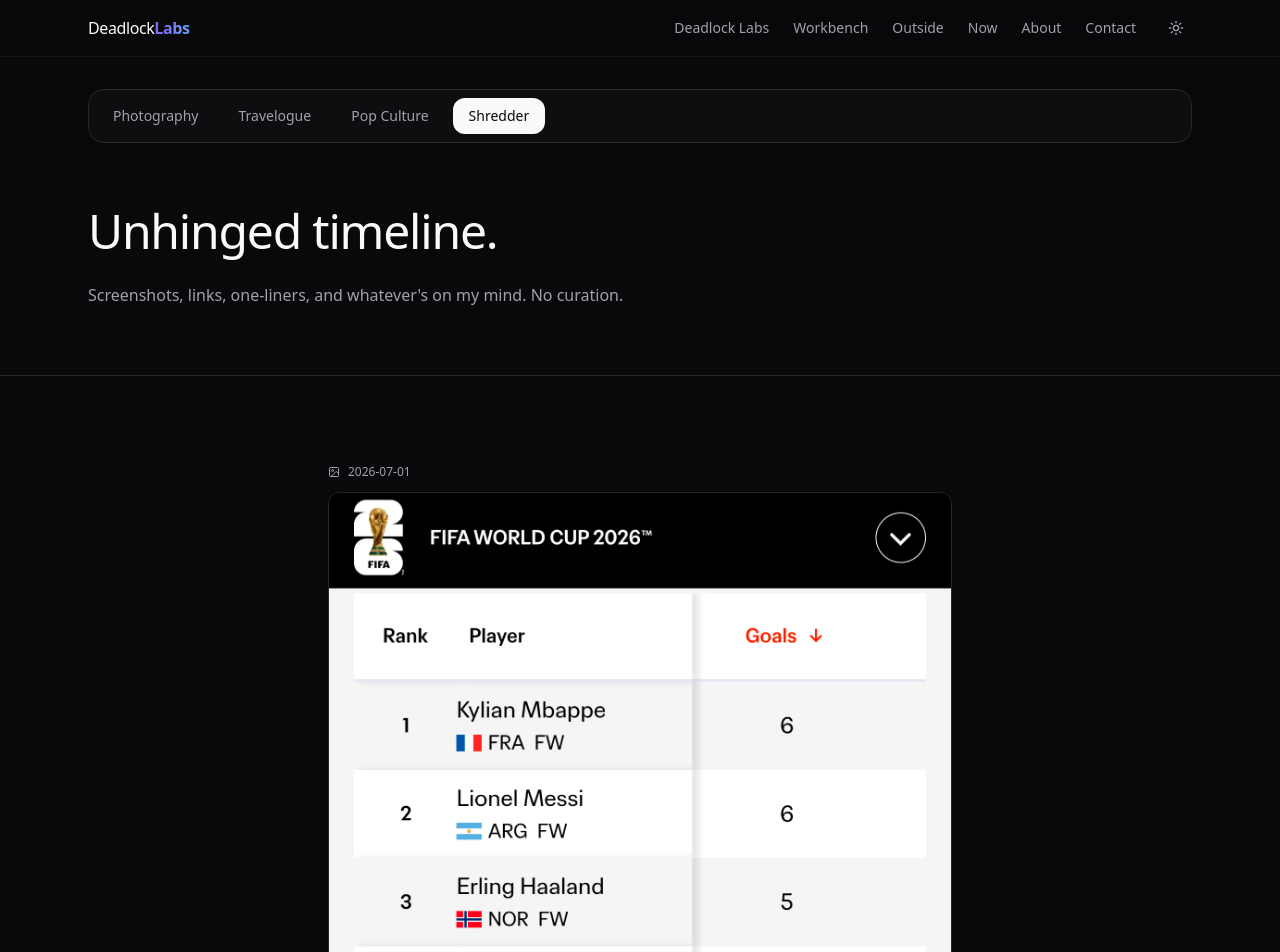
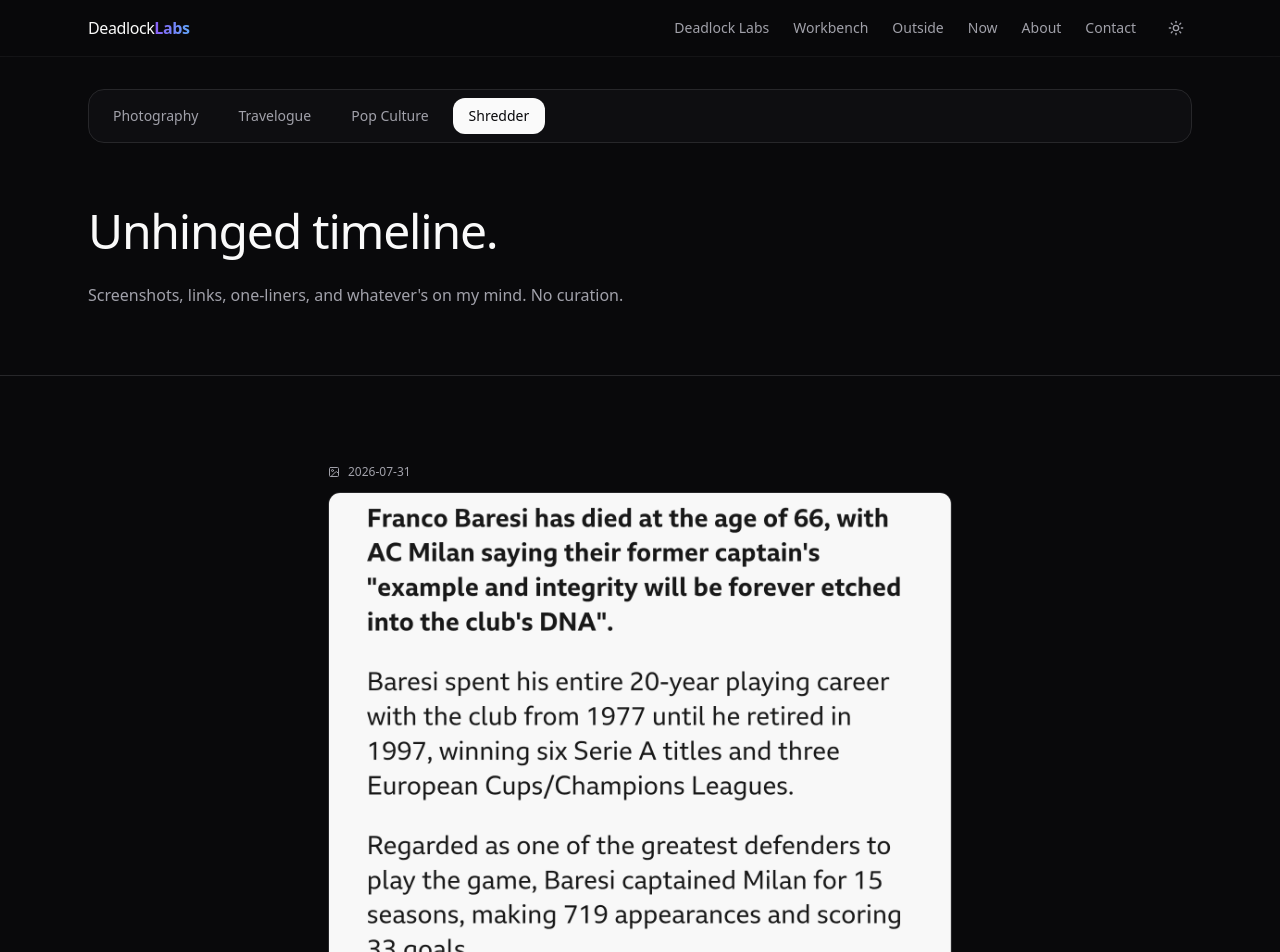
Before and after one commit to Deadlocks-Co/ibrahim-faisal, a Next.js app: page /outside/feed in a window 1280 px wide. Shown: the top 952 px of the page. Built offline with nearby package versions, Linux system fonts and the light colour scheme; no server answers.

Commit message:
content(shredder): auto-sync new posts from Drive

```diff
--- a/content/feed.ts
+++ b/content/feed.ts
@@ -61,4 +61,11 @@ export const feedPosts: FeedPost[] = [
     content: "",
     image: "/shredder/screenshot-20260701-192232.png",
   },
+  {
+    id: "008",
+    type: "image",
+    date: "2026-07-31",
+    content: "",
+    image: "/shredder/screenshot-20260731-171017.png",
+  },
 ];
--- a/content/shredder-manifest.json
+++ b/content/shredder-manifest.json
@@ -1,6 +1,7 @@
 {
   "processed": [
     "1GHMTz9W8MLEjvnOifvzJF2hH1hCbQ-FN",
+    "1NCLeo3zrns4zT1uVW2SLj7T1gYE8AI0T",
     "1VyUpFvFik5jnNQj_ZrHyWpsdec39ugV9",
     "1aFuuCuy8oqkLlt5NHWErAdUU7fjIJkmO",
     "1s6oEo-XYpLzNMKCkar-cPjiIzjmV9Udz",
```
Also changed, not shown: public/shredder/screenshot-20260731-171017.png (added).
